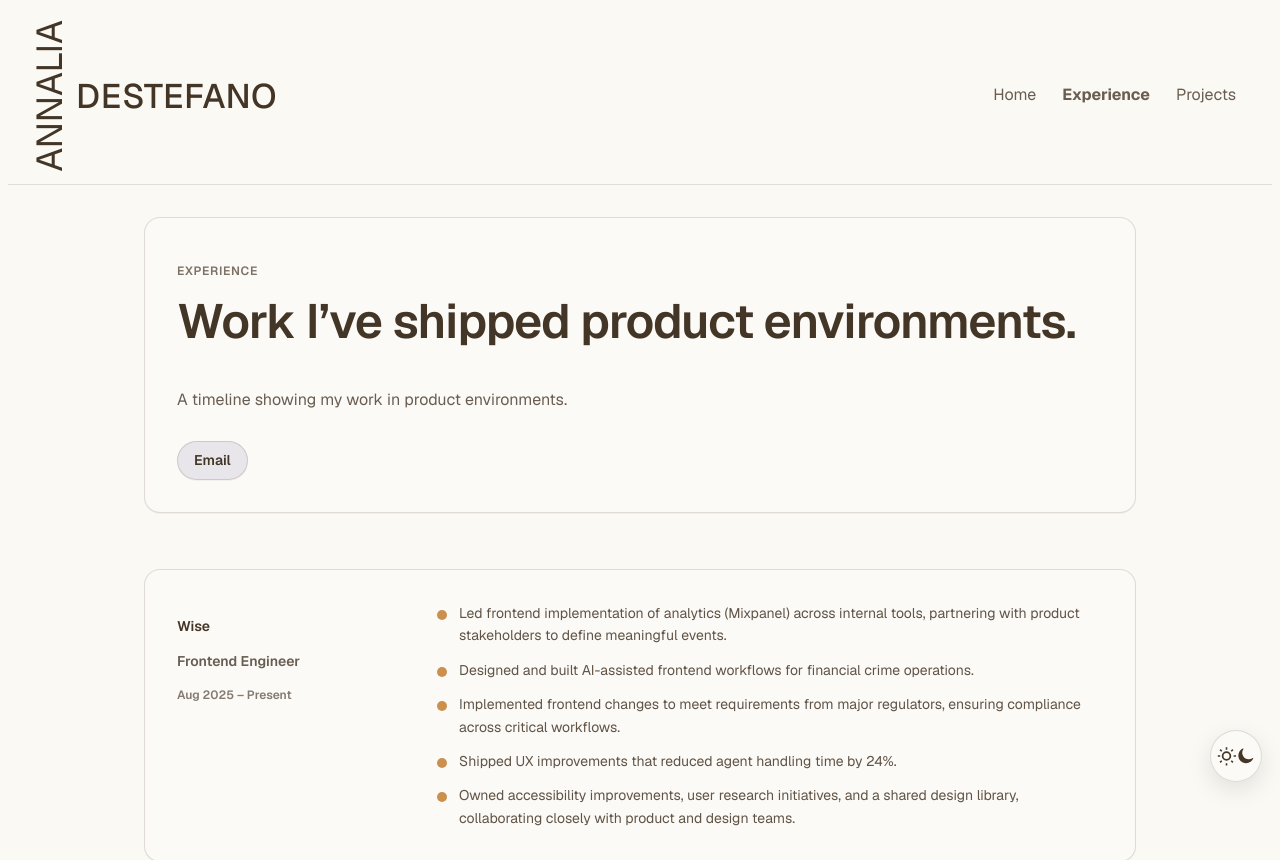
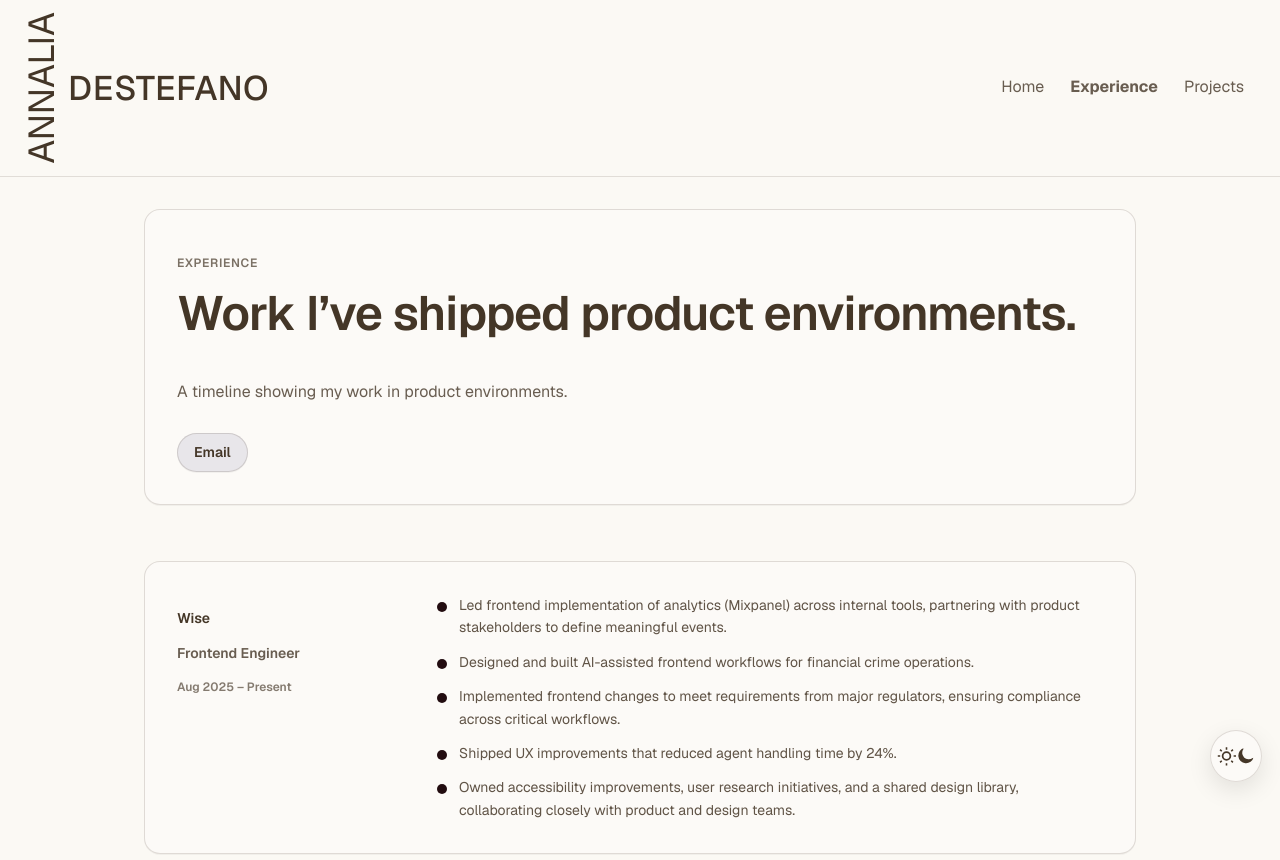
Before and after one commit to annaliarosed/portfolio, a Next.js app: page /experience in a window 1280 px wide. Shown: the top 860 px of the page. Built offline with nearby package versions, Linux system fonts and the light colour scheme.

Commit message:
small tweaks

```diff
--- a/app/components/BubbleNav.tsx
+++ b/app/components/BubbleNav.tsx
@@ -19,12 +19,18 @@ export default function BubbleNav() {
   const buttonRef = useRef<HTMLButtonElement | null>(null);
   const panelRef = useRef<HTMLDivElement | null>(null);
   const pathname = usePathname();
+  const didMountRef = useRef(false);
 
   const handleTabClick = () => {
     setOpen(false);
   };
 
   useEffect(() => {
+    if (!didMountRef.current) {
+      didMountRef.current = true;
+      return;
+    }
+
     // Close menu on route change and reset scroll.
     // If a hash is present, scroll to the anchored element instead of forcing top.
     const id = window.setTimeout(() => {
--- a/app/components/ThemeToggle.tsx
+++ b/app/components/ThemeToggle.tsx
@@ -23,7 +23,6 @@ function resolveTheme(): Theme {
 function setTheme(next: Theme) {
   document.documentElement.setAttribute("data-theme", next);
   window.localStorage.setItem("theme", next);
-  // Notify any subscribers in this tab.
   window.dispatchEvent(new Event("themechange"));
 }
 
--- a/app/experience/page.module.scss
+++ b/app/experience/page.module.scss
@@ -144,6 +144,10 @@
   height: 10px;
   width: 10px;
   border-radius: 999px;
-  background: var(--accent-warm);
+  background: var(--ink);
   flex: 0 0 auto;
 }
+
+:global(html[data-theme="dark"]) .dot {
+  background: var(--accent-warm);
+}
--- a/app/globals.scss
+++ b/app/globals.scss
@@ -98,7 +98,7 @@ body {
   line-height: 1.5;
   -webkit-font-smoothing: antialiased;
   -moz-osx-font-smoothing: grayscale;
-
+  margin: 0;
 }
 
 /* Accessible “visually hidden” utility */
```
